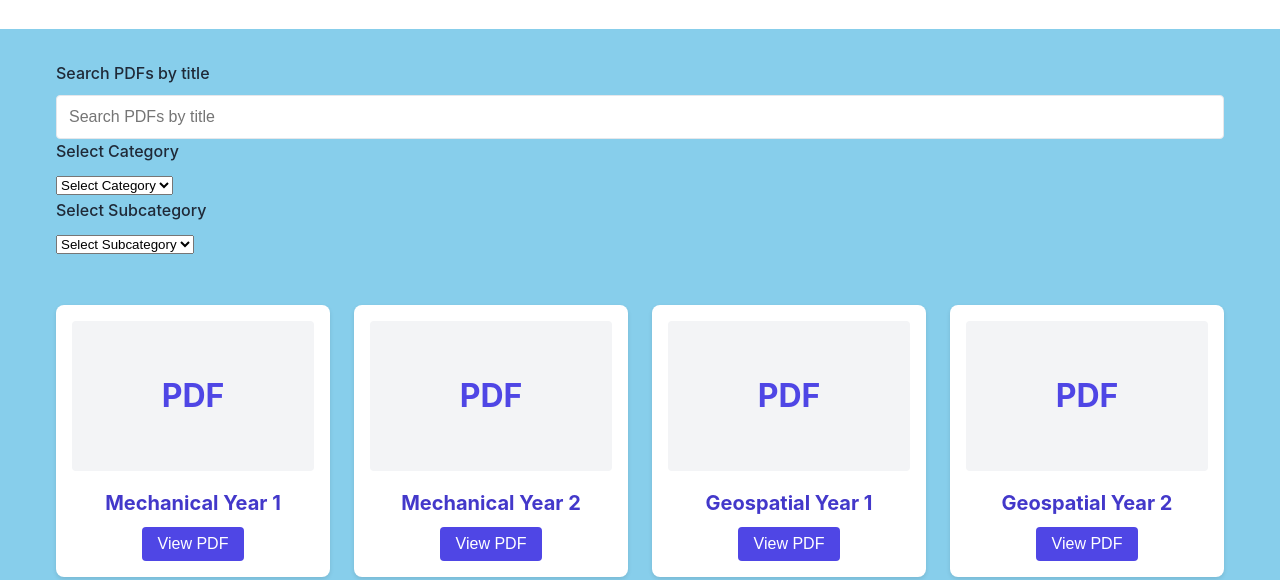
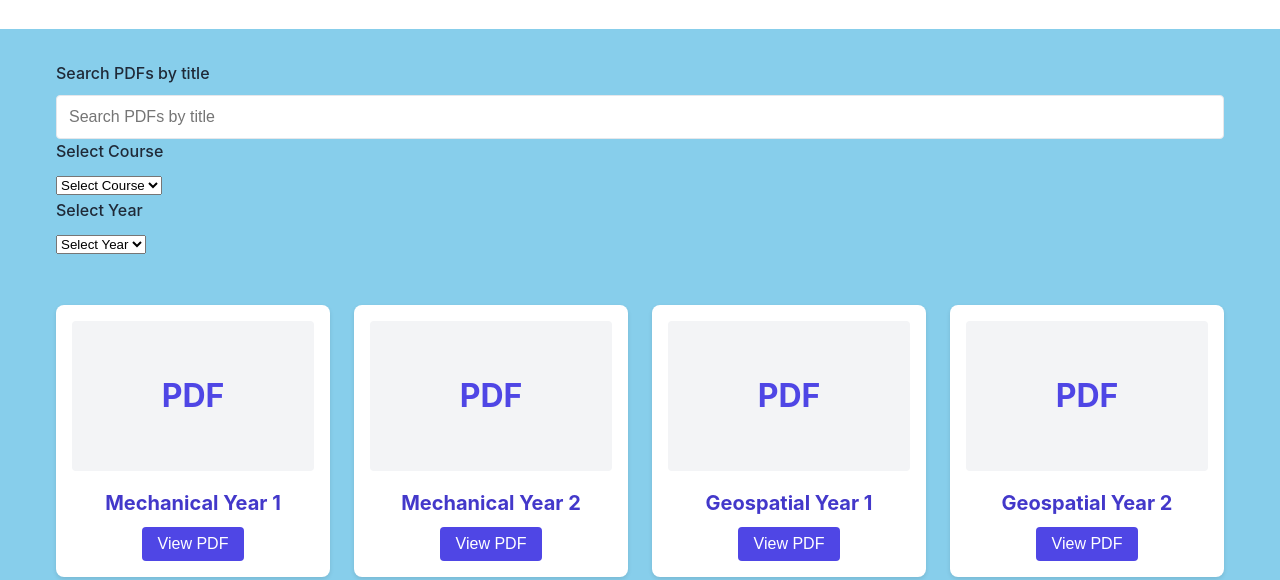
Before and after one commit to Sceptre360/pastpapers, a website: page index.html in a window 1280 px wide. Shown: the part 323-903 px from the top of the page. Drawn offline with Linux system fonts and the light colour scheme.

Commit message:
Update index.html

```diff
--- a/index.html
+++ b/index.html
@@ -414,9 +414,9 @@
             <label for="searchInput">Search PDFs by title</label>
             <input type="text" id="searchInput" placeholder="Search PDFs by title" oninput="searchPDFs()">
 
-            <label for="categorySelect">Select Category</label>
+            <label for="categorySelect">Select Course</label>
             <select id="categorySelect" onchange="filterPDFs()">
-                <option value="">Select Category</option>
+                <option value="">Select Course</option>
                 <option value="Mechanical">Mechanical</option>
                 <option value="Geospatial">Geospatial</option>
                 <option value="Civil">Civil</option>
@@ -424,9 +424,9 @@
                 <option value="Biosystems">Biosystems</option>
             </select>
 
-            <label for="subcategorySelect">Select Subcategory</label>
+            <label for="subcategorySelect">Select Year</label>
             <select id="subcategorySelect" onchange="filterPDFs()">
-                <option value="">Select Subcategory</option>
+                <option value="">Select Year</option>
                 <option value="Year 1">Year 1</option>
                 <option value="Year 2">Year 2</option>
             </select>
```
